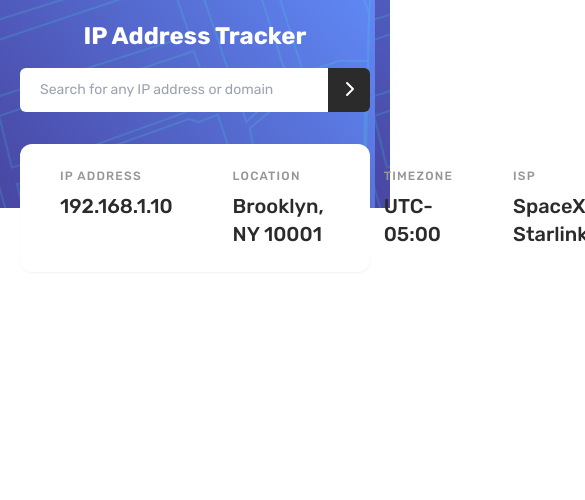
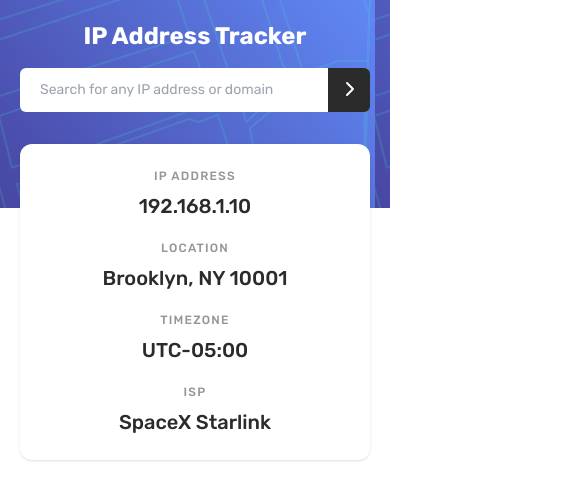
Before and after one commit to coderSuresh/ip-address-tracker, a React (Vite) app: page / in a window 390 px wide. Shown: the top 500 px of the page, 585 px wide, since content can reach past the window. Built offline with nearby package versions, Linux system fonts and the light colour scheme.

Commit message:
make details card responsive

```diff
--- a/src/App.jsx
+++ b/src/App.jsx
@@ -3,27 +3,27 @@ import Header from './components/Header'
 const Details = () => {
   return (
     <div className="mx-5">
-      <div className='flex gap-5 bg-white shadow-sm rounded-xl px-10 py-6 justify-between md:mx-auto mt-[-4rem] md:max-w-4xl w-full'>
+      <div className='flex flex-col text-center md:text-start items-center md:flex-row gap-5 bg-white shadow rounded-xl px-10 py-6 md:items-start justify-between md:mx-auto mt-[-4rem] md:max-w-4xl w-full'>
         <div className="ip flex-1">
           <p className='text-xs text-dark-gray uppercase tracking-widest font-medium mb-2'>IP ADDRESS</p>
           <p className="text-xl text-very-dark-gray font-medium">192.168.1.10</p>
         </div>
 
-        <div className="divider my-3 ml-5 w-[1px] opacity-40 bg-dark-gray" />
+        <div className="divider md:block hidden my-3 ml-5 w-[1px] opacity-40 bg-dark-gray" />
 
         <div className="location flex-1">
           <p className='text-xs text-dark-gray uppercase tracking-widest font-medium mb-2'>LOCATION</p>
           <p className="text-xl text-very-dark-gray font-medium">Brooklyn, NY 10001</p>
         </div>
 
-        <div className="divider my-3 ml-5 w-[1px] opacity-40 bg-dark-gray" />
+        <div className="divider md:block hidden my-3 ml-5 w-[1px] opacity-40 bg-dark-gray" />
 
         <div className="timezone flex-1 ">
           <p className='text-xs text-dark-gray uppercase tracking-widest font-medium mb-2'>TIMEZONE</p>
           <p className="text-xl text-very-dark-gray font-medium">UTC-05:00</p>
         </div>
 
-        <div className="divider my-3 ml-5 w-[1px] opacity-40 bg-dark-gray" />
+        <div className="divider md:block hidden my-3 ml-5 w-[1px] opacity-40 bg-dark-gray" />
 
         <div className="isp flex-1">
           <p className='text-xs text-dark-gray uppercase tracking-widest font-medium mb-2'>ISP</p>
--- a/src/styles/styles.css
+++ b/src/styles/styles.css
@@ -537,11 +537,6 @@ video {
   margin-bottom: 0.75rem;
 }
 
-.my-5 {
-  margin-top: 1.25rem;
-  margin-bottom: 1.25rem;
-}
-
 .mb-2 {
   margin-bottom: 0.5rem;
 }
@@ -550,48 +545,24 @@ video {
   margin-left: 1.25rem;
 }
 
-.mt-\[-4rem\] {
-  margin-top: -4rem;
-}
-
-.mt-3 {
-  margin-top: 0.75rem;
-}
-
-.mb-6 {
-  margin-bottom: 1.5rem;
-}
-
-.mb-10 {
-  margin-bottom: 2.5rem;
-}
-
-.mb-7 {
-  margin-bottom: 1.75rem;
-}
-
 .mt-4 {
   margin-top: 1rem;
 }
 
-.mb-4 {
-  margin-bottom: 1rem;
+.mt-\[-4rem\] {
+  margin-top: -4rem;
 }
 
 .flex {
   display: flex;
 }
 
+.hidden {
+  display: none;
+}
+
 .h-52 {
   height: 13rem;
-}
-
-.h-5 {
-  height: 1.25rem;
-}
-
-.h-56 {
-  height: 14rem;
 }
 
 .w-\[1px\] {
@@ -608,6 +579,14 @@ video {
 
 .flex-1 {
   flex: 1 1 0%;
+}
+
+.flex-col {
+  flex-direction: column;
+}
+
+.items-center {
+  align-items: center;
 }
 
 .justify-between {
@@ -735,9 +714,9 @@ video {
   opacity: 0.4;
 }
 
-.shadow-sm {
-  --tw-shadow: 0 1px 2px 0 rgb(0 0 0 / 0.05);
-  --tw-shadow-colored: 0 1px 2px 0 var(--tw-shadow-color);
+.shadow {
+  --tw-shadow: 0 1px 3px 0 rgb(0 0 0 / 0.1), 0 1px 2px -1px rgb(0 0 0 / 0.1);
+  --tw-shadow-colored: 0 1px 3px 0 var(--tw-shadow-color), 0 1px 2px -1px var(--tw-shadow-color);
   box-shadow: var(--tw-ring-offset-shadow, 0 0 #0000), var(--tw-ring-shadow, 0 0 #0000), var(--tw-shadow);
 }
 
@@ -770,6 +749,10 @@ body {
     margin-right: auto;
   }
 
+  .md\:block {
+    display: block;
+  }
+
   .md\:max-w-4xl {
     max-width: 56rem;
   }
@@ -778,7 +761,19 @@ body {
     max-width: 24rem;
   }
 
+  .md\:flex-row {
+    flex-direction: row;
+  }
+
+  .md\:items-start {
+    align-items: flex-start;
+  }
+
   .md\:bg-header-pattern-desktop {
     background-image: url('/images/pattern-bg-desktop.png');
   }
+
+  .md\:text-start {
+    text-align: start;
+  }
 }
```
